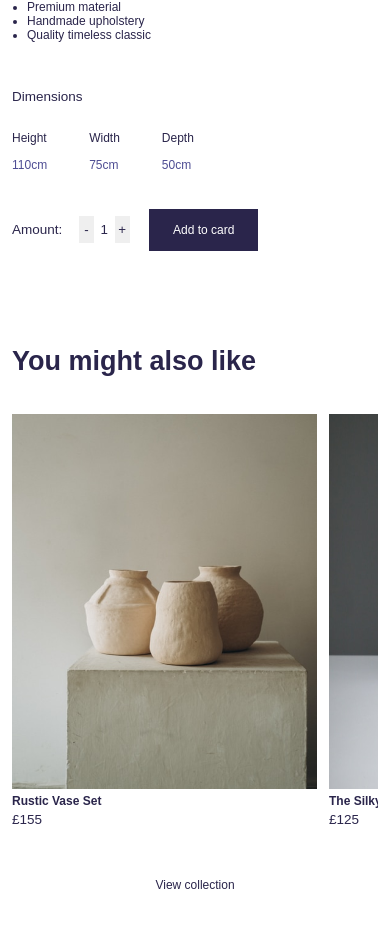
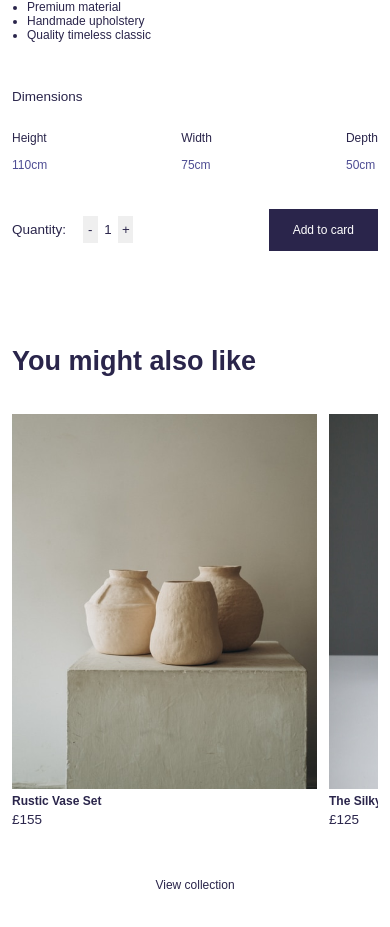
Before and after one commit to gkartsivadze/furniture_advanced, a React (Vite) app: page /product_page/1 in a window 390 px wide. Shown: the part 816-1743 px from the top of the page. Built offline with nearby package versions, Linux system fonts and the light colour scheme; a web font is replaced by a local one.

Commit message:
Minor adjustments in responsivness

```diff
--- a/src/directions/ProductPage/PreviewSection.jsx
+++ b/src/directions/ProductPage/PreviewSection.jsx
@@ -48,7 +48,7 @@ export default function PreviewSection({ product }) {
                     </div>
                 </div>
                 <form>
-                    <div className="amount_container bl">Amount: <NumberInput handleChoose={handleChoose} value={currentAmount} /></div>
+                    <div className="amount_container bl">Quantity: <NumberInput handleChoose={handleChoose} value={currentAmount} /></div>
                     <button className="btn btn_dark">Add to card</button>
                 </form>
             </div>
--- a/src/product.scss
+++ b/src/product.scss
@@ -70,5 +70,12 @@
             width: min(35rem, 100%);
             flex: 1 1 min(30rem, 100vh);
         }
+        .grid_container {
+            justify-content: space-between;
+        }
+        form {
+            width: 100%;
+            justify-content: space-between;
+        }
     }
 }
```
